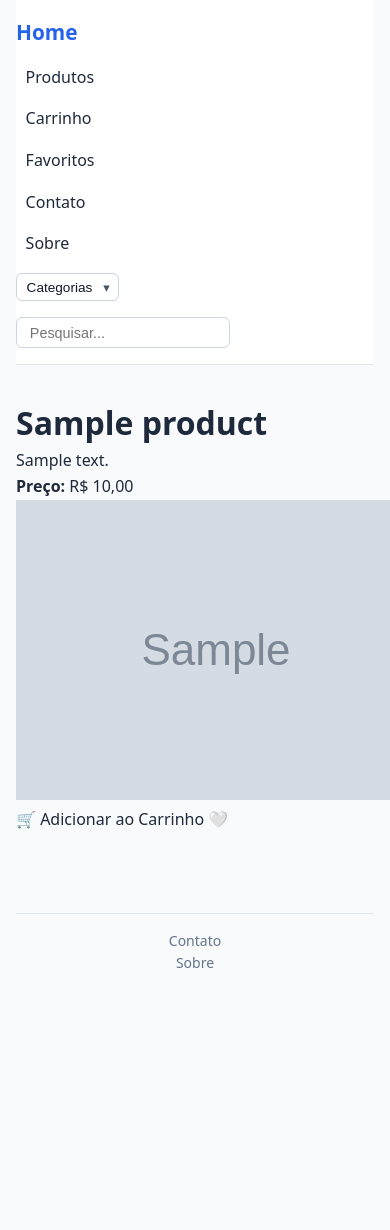
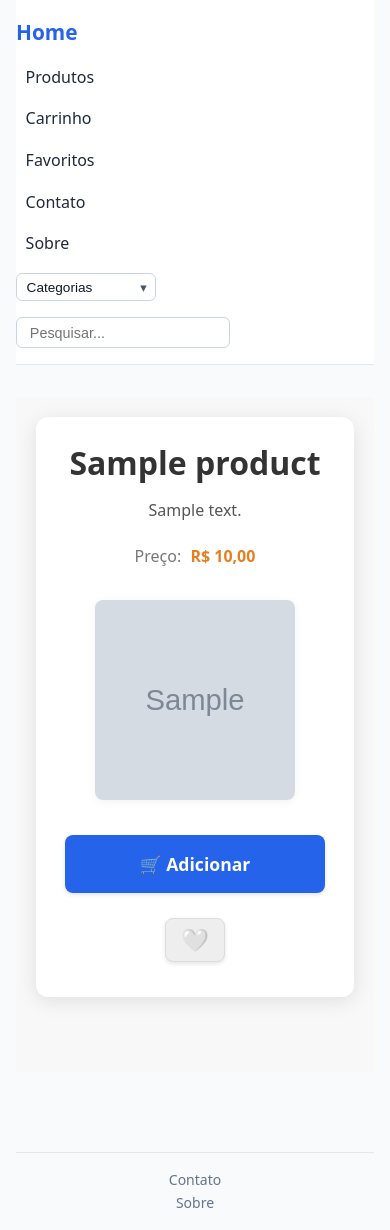
Before and after one commit to ronesanttos/virtual_store, a Django app: page /products/1/ in a window 390 px wide; the page is wider, and only the part inside the window is pictured. Before the commit the page ends 968 px from the top of that part, so only its background shows below. Run offline with Django 5.2, Linux system fonts and the light colour scheme; tables that the repository leaves empty hold one stand-in row (values such as "Sample post"); grey boxes marked "Sample" are stand-in pictures.

Commit message:
corrigindo css

```diff
--- a/base_static/global/css/style.css
+++ b/base_static/global/css/style.css
@@ -512,3 +517,141 @@ border-color: #1e40af4f;
 .about-section a:hover {
   color: #1e40af;
 }
+
+/* ==================================== */
+/* CONTAINER PRINCIPAL         */
+/* ==================================== */
+
+.product-detail-container {
+    display: flex;
+    justify-content: center;
+    align-items: flex-start; /* Alinha o conteúdo ao topo */
+    padding: 20px;
+    background-color: #f8f8f8; /* Fundo suave */
+    min-height: 80vh; /* Garante que o container ocupe a maior parte da tela */
+}
+
+.product-detail-card {
+    background-color: #ffffff;
+    border-radius: 12px;
+    box-shadow: 0 4px 20px rgba(0, 0, 0, 0.1);
+    padding: 30px;
+    max-width: 900px; /* Largura máxima para desktop */
+    width: 100%;
+    display: flex;
+    flex-direction: column;
+    align-items: center; /* Centraliza itens na vertical */
+    text-align: center;
+}
+
+/* ==================================== */
+/* IMAGEM E TEXTOS             */
+/* ==================================== */
+
+.product-detail-image {
+    max-width: 200px;
+    height: 200px;
+    object-fit: cover;
+    border-radius: 8px;
+    margin-bottom: 25px;
+    box-shadow: 0 2px 10px rgba(0, 0, 0, 0.05);
+}
+
+.product-detail-name {
+    font-size: 2em;
+    color: #333;
+    margin-bottom: 10px;
+    font-weight: 700;
+}
+
+.product-detail-description {
+    font-size: 1em;
+    color: #555;
+    margin-bottom: 20px;
+    line-height: 1.6;
+    max-width: 700px;
+}
+
+.product-detail-price {
+    font-size: 1.3em;
+    color: #e67e22; /* Cor de destaque para o preço */
+    margin-bottom: 30px;
+    font-weight: 800;
+}
+
+.product-detail-price strong {
+    font-weight: 400;
+    color: #777;
+    margin-right: 5px;
+}
+
+/* ==================================== */
+/* BOTÕES DE AÇÃO           */
+/* ==================================== */
+
+.btn-cart-detail,
+.btn-favorite-detail {
+    display: inline-block;
+    padding: 12px 25px;
+    border-radius: 8px;
+    text-decoration: none;
+    font-weight: 600;
+    transition: background-color 0.3s ease, transform 0.2s ease;
+    margin: 10px 5px;
+    box-shadow: 0 2px 4px rgba(0, 0, 0, 0.1);
+}
+
+/* Botão Adicionar ao Carrinho */
+.btn-cart-detail {
+    background-color: #2563eb;
+    color: #fff;
+    font-size: 1.1em;
+}
+
+.btn-cart-detail:hover {
+    background-color: #1d4ed8;
+    transform: translateY(-2px);
+}
+
+/* Botão Favorito */
+.btn-favorite-detail {
+    background-color: #eee;
+    color: #333;
+    padding: 10px 15px; /* Menor para ser mais discreto */
+    font-size: 1.4em; /* Tamanho maior para o ícone */
+    border: 1px solid #ddd;
+    line-height: 1; /* Alinhamento vertical do emoji */
+}
+
+.btn-favorite-detail:hover {
+    background-color: #ddd;
+    transform: scale(1.05);
+}
+
+/* ==================================== */
+/* RESPONSIVIDADE (MOBILE)    */
+/* ==================================== */
+
+@media (max-width: 768px) {
+    .product-detail-card {
+        padding: 20px 15px;
+    }
+
+    .product-detail-name {
+        font-size: 2em;
+    }
+
+    .product-detail-price {
+        font-size: 1em;
+    }
+
+    .btn-cart-detail {
+        width: 90%; /* Ocupa quase a largura total no mobile */
+        padding: 15px 10px;
+        margin-bottom: 15px;
+    }
+
+    .btn-favorite-detail {
+        margin-bottom: 15px;
+    }
+}
--- a/home/templates/home/favorites.html
+++ b/home/templates/home/favorites.html
@@ -8,7 +8,7 @@
     <li class="favorite-item">
       {% if fav.product.image %}
       <img
-        class="cart-item-image"
+
         src="{{ fav.product.image.url }}"
         alt="{{ fav.product.name }}"
       />
--- a/home/templates/home/product_id.html
+++ b/home/templates/home/product_id.html
@@ -13,7 +13,7 @@
             <img src="{{ product.image.url }}" alt="{{ product.name }}" class="product-detail-image">
         {% endif %}
 
-        <a href="{% url 'home:add_to_cart' product.id %}" class="btn-cart-detail">🛒 Adicionar ao Carrinho</a>
+        <a href="{% url 'home:add_to_cart' product.id %}" class="btn-cart-detail">🛒 Adicionar</a>
         <a href="{% url 'home:toggle_favorite' product.id %}" class="btn-favorite-detail">
             {% if product.id in user_favorites %}
                 ❤️
--- a/home/views/home_views.py
+++ b/home/views/home_views.py
@@ -22,7 +22,7 @@ def index(req):
 
     categories = Category.objects.all()
 
-    paginator = Paginator(products, 10)
+    paginator = Paginator(products, 4)
     page_number = req.GET.get('page')
     page_obj = paginator.get_page(page_number)
 
@@ -179,7 +179,7 @@ def products(req):
 
     categories = Category.objects.all()
 
-    paginator = Paginator(products, 10)
+    paginator = Paginator(products, 12)
     page_number = req.GET.get('page')
     page_obj = paginator.get_page(page_number)
     context = {
@@ -196,8 +196,11 @@ def products(req):
 
 def product_id(req,product_id):
     single_product = get_object_or_404(Product, pk=product_id)
+    categories = Category.objects.all()
+    category_id = req.GET.get('category')
 
     context = {
+        'categories': categories,
         'product': single_product,
         'site_title':f"{single_product.name} - Detalhes"
     }
```
Also changed, not shown: other parts of base_static/global/css/style.css (+14 -9 lines), home/management/commands/populate_products.py (deleted, +0 -66 lines), home/templates/home/index.html (+11 -0 lines), home/management/__init__.py (deleted), home/management/commands/__init__ .py (deleted).
